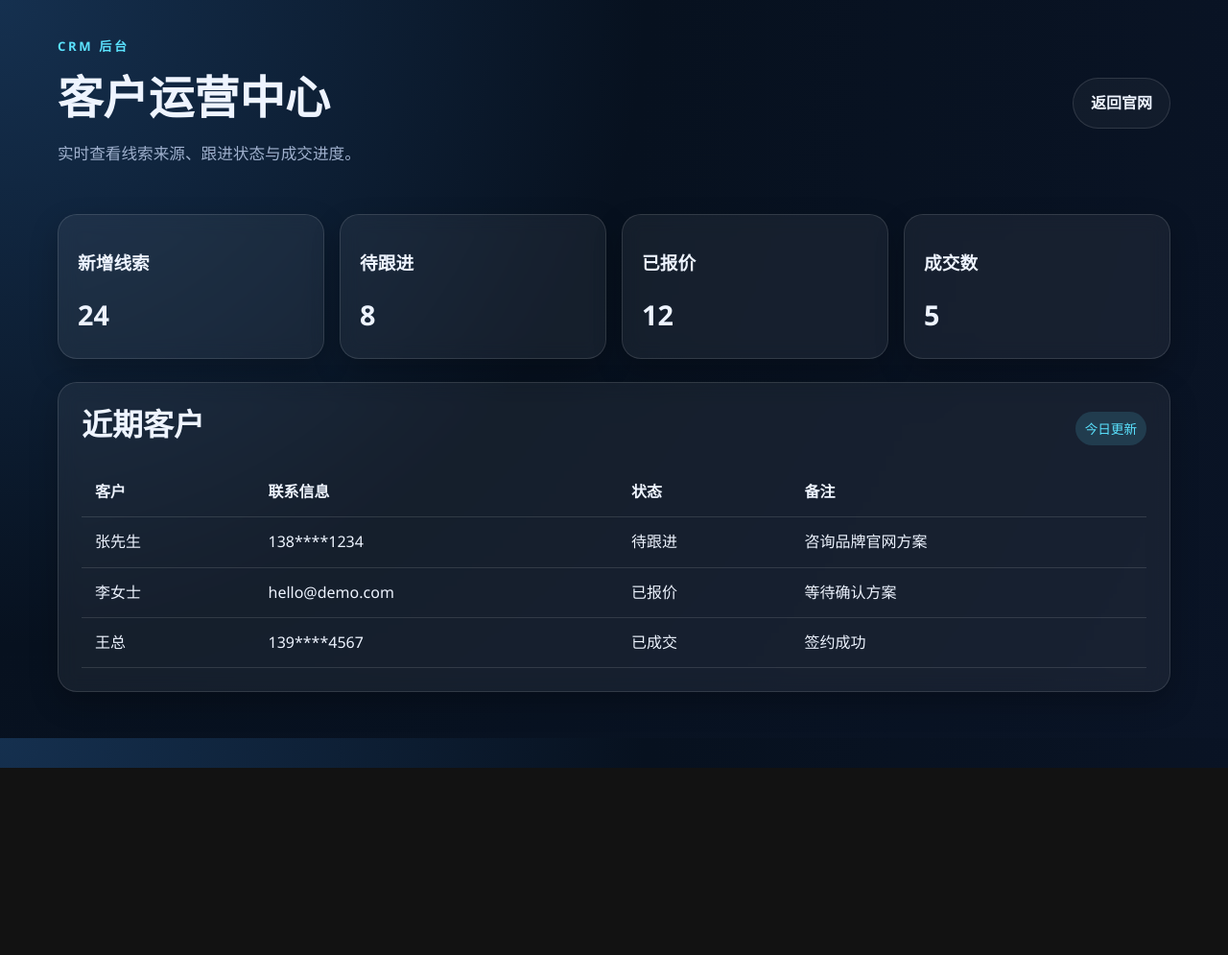
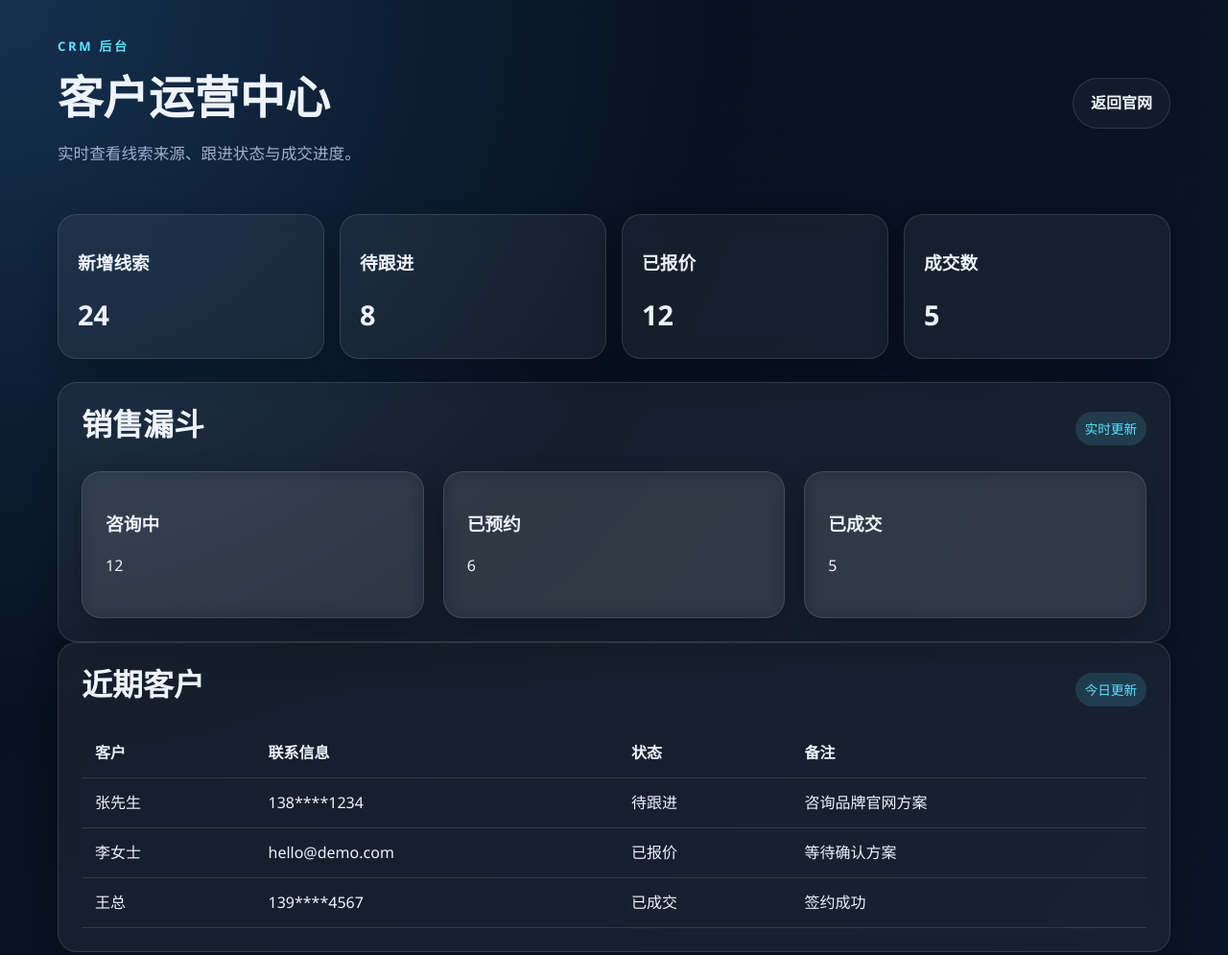
Before and after one commit to shiyuanyi1988/nexaartistry-ai, a website: page crm.html in a window 1280 px wide. Shown: the whole page at 96% size. Before the commit the page ends 800 px from the top, so only its background shows below. Drawn offline with Linux system fonts and the light colour scheme.

Commit message:
Refine SaaS style experience

```diff
--- a/crm.html
+++ b/crm.html
@@ -40,6 +40,27 @@
 
       <section class="panel">
         <div class="panel-head">
+          <h2>销售漏斗</h2>
+          <span class="tag">实时更新</span>
+        </div>
+        <div class="cards">
+          <article class="card">
+            <h3>咨询中</h3>
+            <p>12</p>
+          </article>
+          <article class="card">
+            <h3>已预约</h3>
+            <p>6</p>
+          </article>
+          <article class="card">
+            <h3>已成交</h3>
+            <p>5</p>
+          </article>
+        </div>
+      </section>
+
+      <section class="panel">
+        <div class="panel-head">
           <h2>近期客户</h2>
           <span class="tag">今日更新</span>
         </div>
```
Also changed, not shown: index.html (+6 -5 lines).
